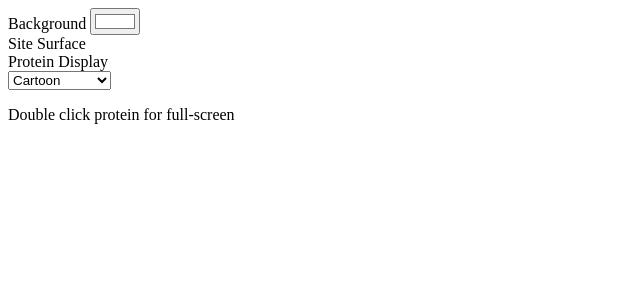
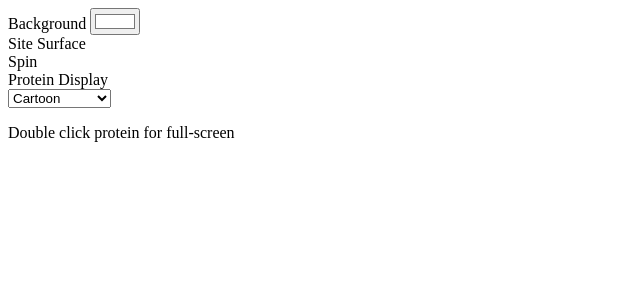
Before and after one commit to samirelanduk/ZincBindDB, a Django app: template zinc/templates/ngl-pdb.html in a window 1280 px wide. Shown: the top 300 px of the page, without its empty margins (0-640 px from the left). Run offline with Django 3.2, Linux system fonts and the light colour scheme; the template is opened without the code that fills it, so the values that code supplies are empty.

Commit message:
Add spin toggle

```diff
--- a/zinc/templates/ngl-pdb.html
+++ b/zinc/templates/ngl-pdb.html
@@ -8,7 +8,14 @@
 
         <div class="ngl-control">
             <label>Site Surface</label>
-            <span class="toggle-switch">
+            <span class="toggle-switch" id="surfaceToggle">
+                <span class="toggle-knob"></span>
+            </span>
+        </div>
+
+        <div class="ngl-control">
+            <label>Spin</label>
+            <span class="toggle-switch" id="spinToggle">
                 <span class="toggle-knob"></span>
             </span>
         </div>
```
Also changed, not shown: core/static/js/ngl.js (+12 -2 lines).
